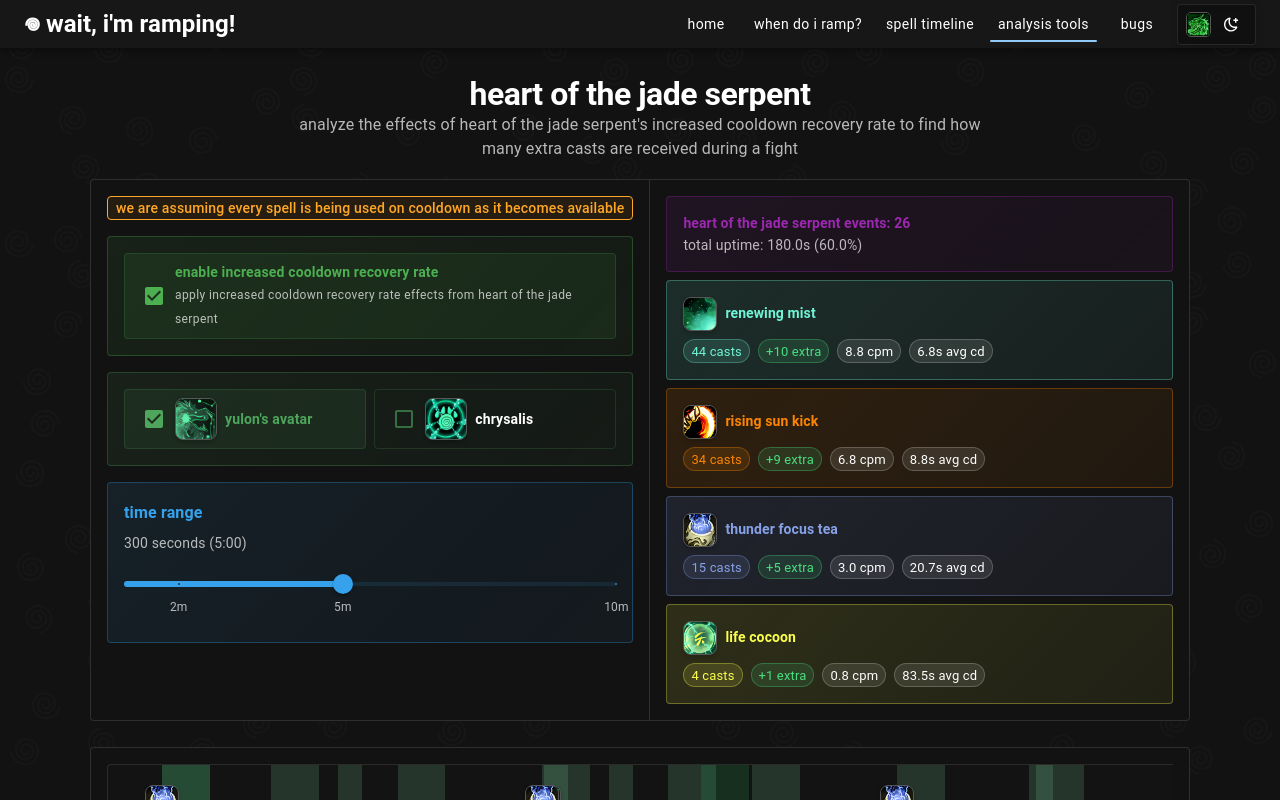
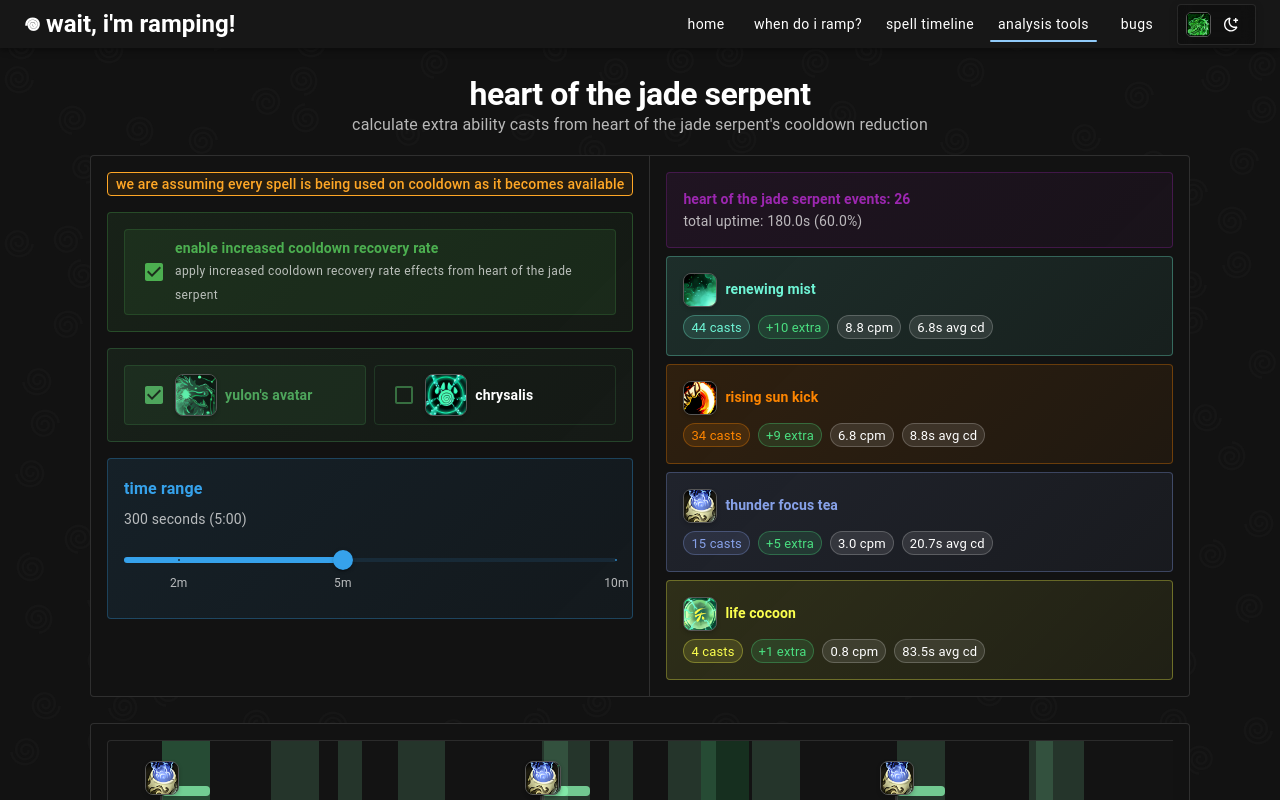
Before and after one commit to lolswirl/wait-im-ramping, a Next.js app: page /analysis/heart-of-the-jade-serpent in a window 1280 px wide. Shown: the top 800 px of the page. Built offline with nearby package versions, Linux system fonts and the light colour scheme; what @mui/material-nextjs would draw is missing.

Commit message:
reword hotjs description

```diff
--- a/app/analysis/heart-of-the-jade-serpent/page.tsx
+++ b/app/analysis/heart-of-the-jade-serpent/page.tsx
@@ -2,7 +2,7 @@ import HotJS from "./HotJS";
 import { PageMetadata } from "@components/PageMetadata/PageMetadata";
 
 const title = "Heart of the Jade Serpent";
-const description = "Analyze the effects of Heart of the Jade Serpent's increased cooldown recovery rate to find how many extra casts are received during a fight";
+const description = "Calculate extra ability casts from Heart of the Jade Serpent's cooldown reduction";
 export const metadata = PageMetadata(title, description);
 
 export default function Page() {
```
